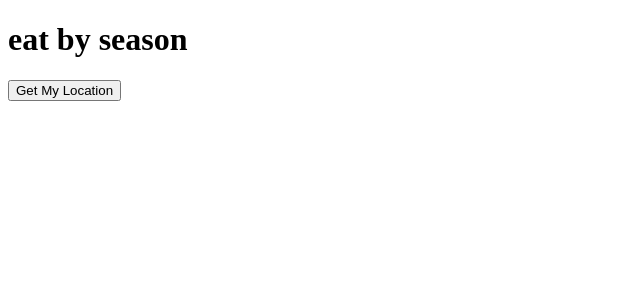
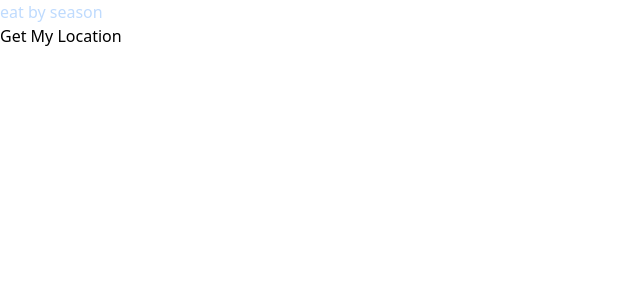
Before and after one commit to samanthacabrera/eat_in_season, a React (Vite) app in the folder client/: page / in a window 1280 px wide. Shown: the top 300 px of the page, without its empty margins (0-640 px from the left). Built offline with nearby package versions, Linux system fonts and the light colour scheme.

Commit message:
installed tailwind

```diff
--- a/client/package.json
+++ b/client/package.json
@@ -18,10 +18,13 @@
     "@types/react": "^18.3.3",
     "@types/react-dom": "^18.3.0",
     "@vitejs/plugin-react": "^4.3.1",
+    "autoprefixer": "^10.4.19",
     "eslint": "^8.57.0",
     "eslint-plugin-react": "^7.34.3",
     "eslint-plugin-react-hooks": "^4.6.2",
     "eslint-plugin-react-refresh": "^0.4.7",
+    "postcss": "^8.4.39",
+    "tailwindcss": "^3.4.6",
     "vite": "^5.3.4"
   }
 }
--- /dev/null
+++ b/client/postcss.config.js
@@ -0,0 +1,6 @@
+export default {
+    plugins: {
+        tailwindcss: {},
+        autoprefixer: {},
+    },
+}
--- a/client/src/App.css
+++ b/client/src/App.css
@@ -1,3 +1,7 @@
+@import "tailwindcss/base";
+@import "tailwindcss/components";
+@import "tailwindcss/utilities";
+
 body,
 html {
   margin: 0;
--- a/client/src/App.jsx
+++ b/client/src/App.jsx
@@ -1,11 +1,11 @@
-
 import Location from './Location';
+import '././App.css'
 
 function App() {
 
   return (
     <div>
-      <h1>eat by season</h1>
+      <h1 className="text-blue-200">eat by season</h1>
       <Location />
     </div>
   );
--- /dev/null
+++ b/client/tailwind.config.js
@@ -0,0 +1,11 @@
+/** @type {import('tailwindcss').Config} */
+module.exports = {
+  content: [
+    "./index.html",
+    "./src/**/*.{js,ts,jsx,tsx}"
+  ],
+  theme: {
+    extend: {},
+  },
+  plugins: [],
+}
```
Also changed, not shown: 1 other file (tests, documents, lock files or other folders).
